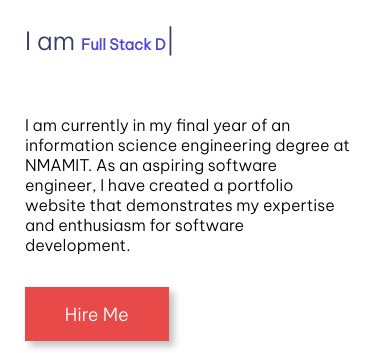
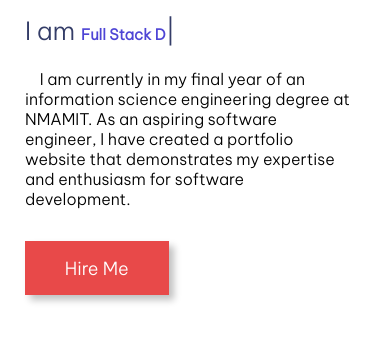
Before and after one commit to Shashanka398/Shashank_Portfolio, a plain HTML site: page index.html in a window 390 px wide. Shown: the part 146-499 px from the top of the page. Drawn offline with nearby package versions, Linux system fonts and the light colour scheme.

Commit message:
final Commit

```diff
--- a/index.html
+++ b/index.html
@@ -42,7 +42,7 @@
                 </div>
 
                 <div class="hero-section-description">
-                  I am currently in my final year of an information science engineering degree at NMAMIT. As an aspiring software engineer, I have created a portfolio website
+                 &nbsp &nbsp I am currently in my final year of an information science engineering degree at NMAMIT. As an aspiring software engineer, I have created a portfolio website
                   that demonstrates my expertise and enthusiasm for software development.
                 </div>
 
--- a/style.css
+++ b/style.css
@@ -776,11 +776,12 @@ footer{
         position:relative;
         display:flex;
         flex-direction: column;
-        justify-self: start;
-        gap: 5rem;
+        justify-items: start;
+        justify-content: space-between;
+        align-items: s;
         font-size: small;
         left: -450px;
-        margin: auto;
+        margin: 10px auto;
         max-width: 250px;
     }
     .faded-text{
@@ -802,6 +803,10 @@ footer{
       flex-direction: column;
       justify-content:center;
       gap: 2rem;
+  }
+  .hero-section-sub-heading ,.hero-section-description
+  {
+    margin-top: -20px;
   }
     .faded-text
     {
```
